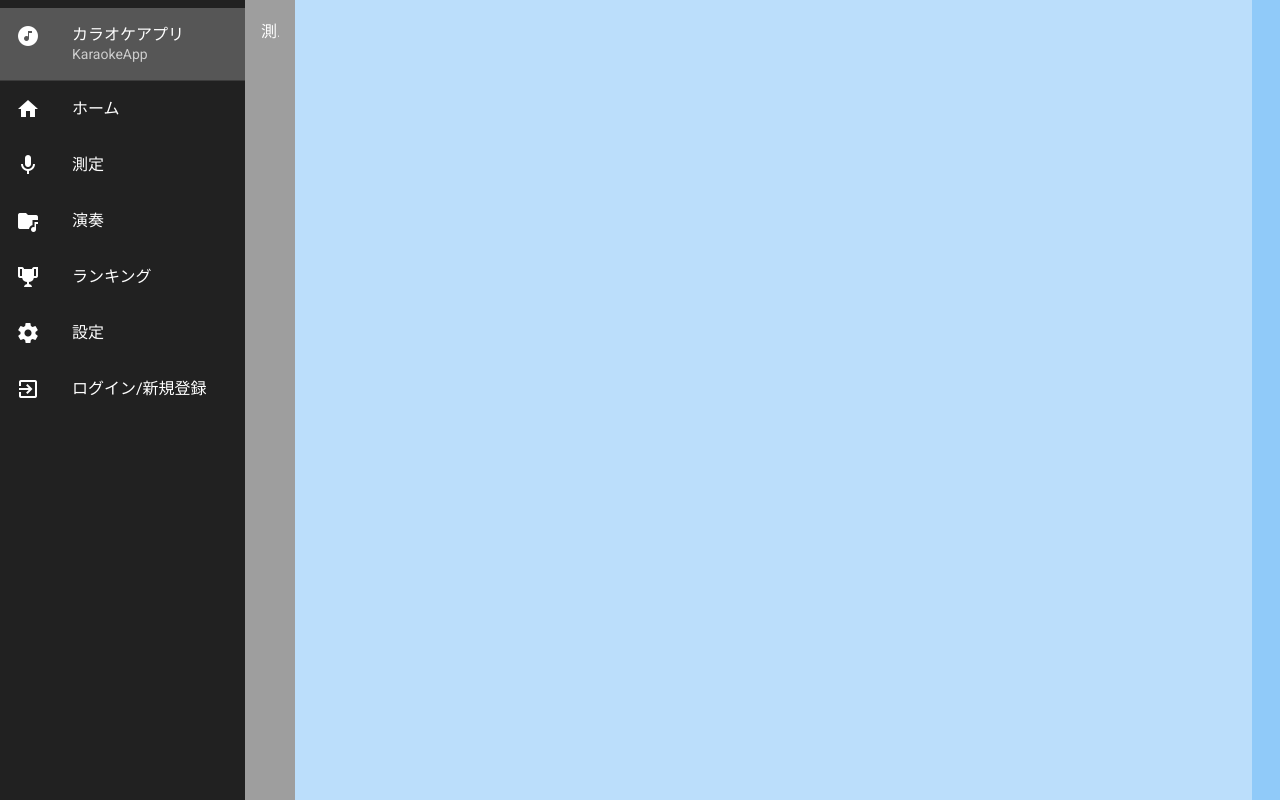
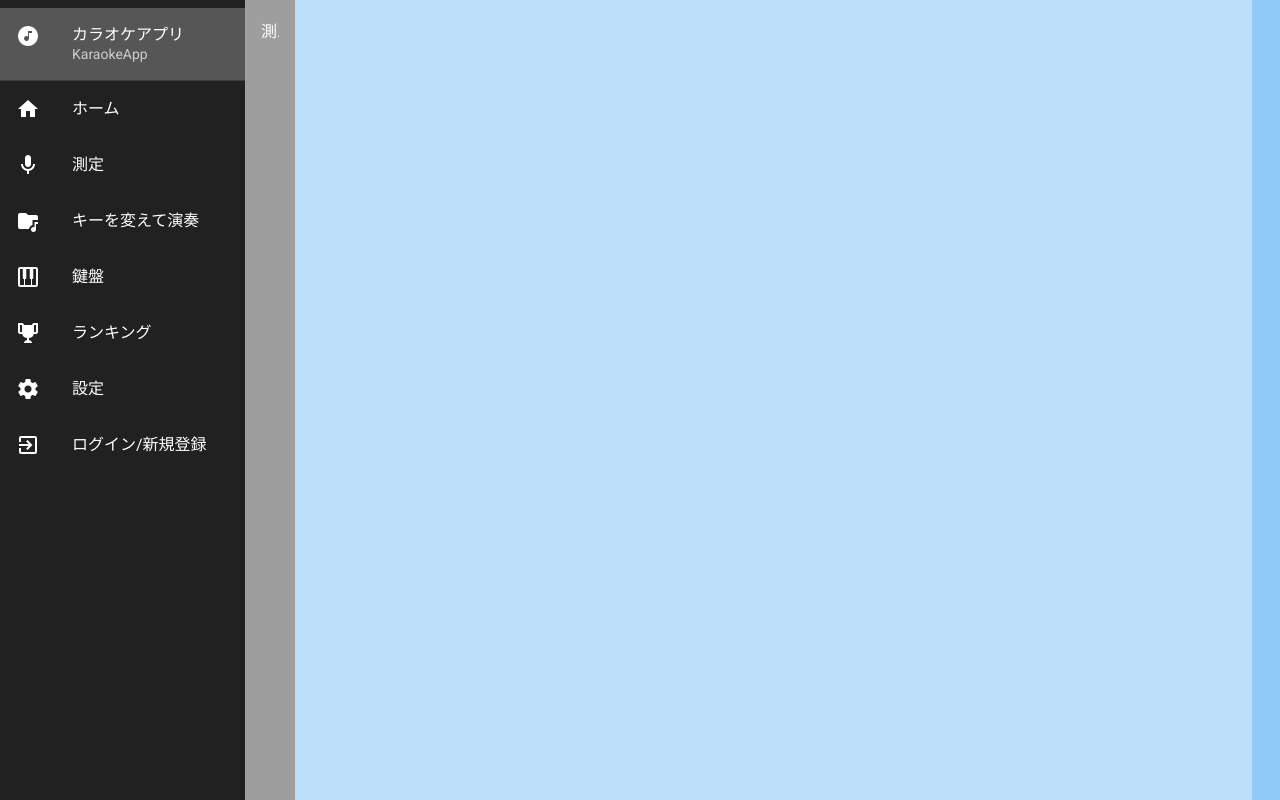
Before and after one commit to kroad/hait-advanced-teamB, a Vue app in the folder frontend/: page / in a window 1280 px wide. Built offline with nearby package versions, Linux system fonts and the light colour scheme.

Commit message:
Update Navbar.vue

```diff
--- a/frontend/src/components/structures/Navbar.vue
+++ b/frontend/src/components/structures/Navbar.vue
@@ -71,7 +71,8 @@ export default {
       items: [
         { title: "ホーム", icon: "mdi-home", path: "/measure/select/" },
         { title: "測定", icon: "mdi-microphone", path: "/measure/" },
-        { title: "演奏", icon: "mdi-folder-music", path: "/play/" },
+        { title: "キーを変えて演奏", icon: "mdi-folder-music", path: "/play/" },
+        { title: "鍵盤", icon: "mdi-piano", path: "/piano/" },
         { title: "ランキング", icon: "mdi-trophy", path: "/ranking/" },
         { title: "設定", icon: "mdi-cog", path: "/setting/" },
       ],
```
